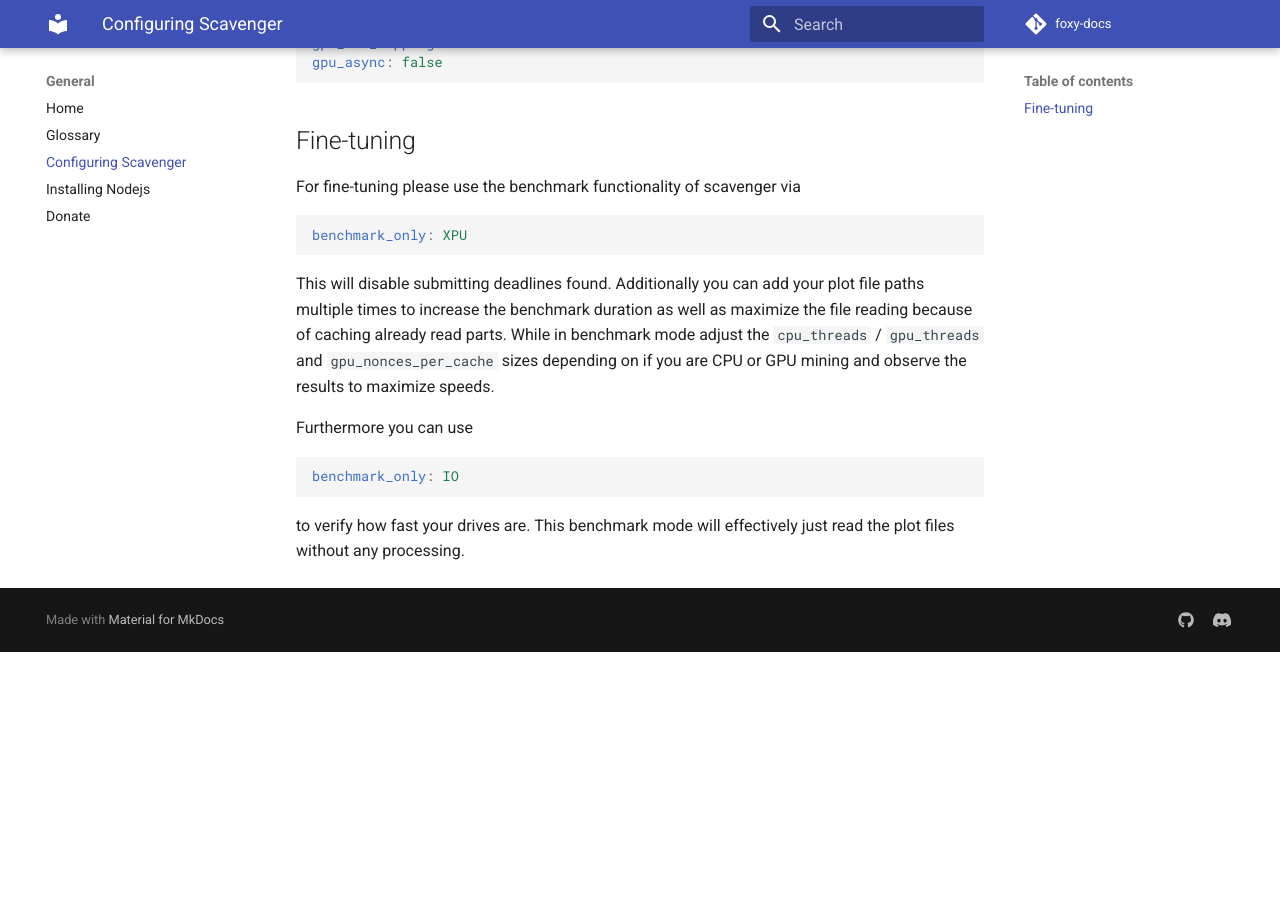
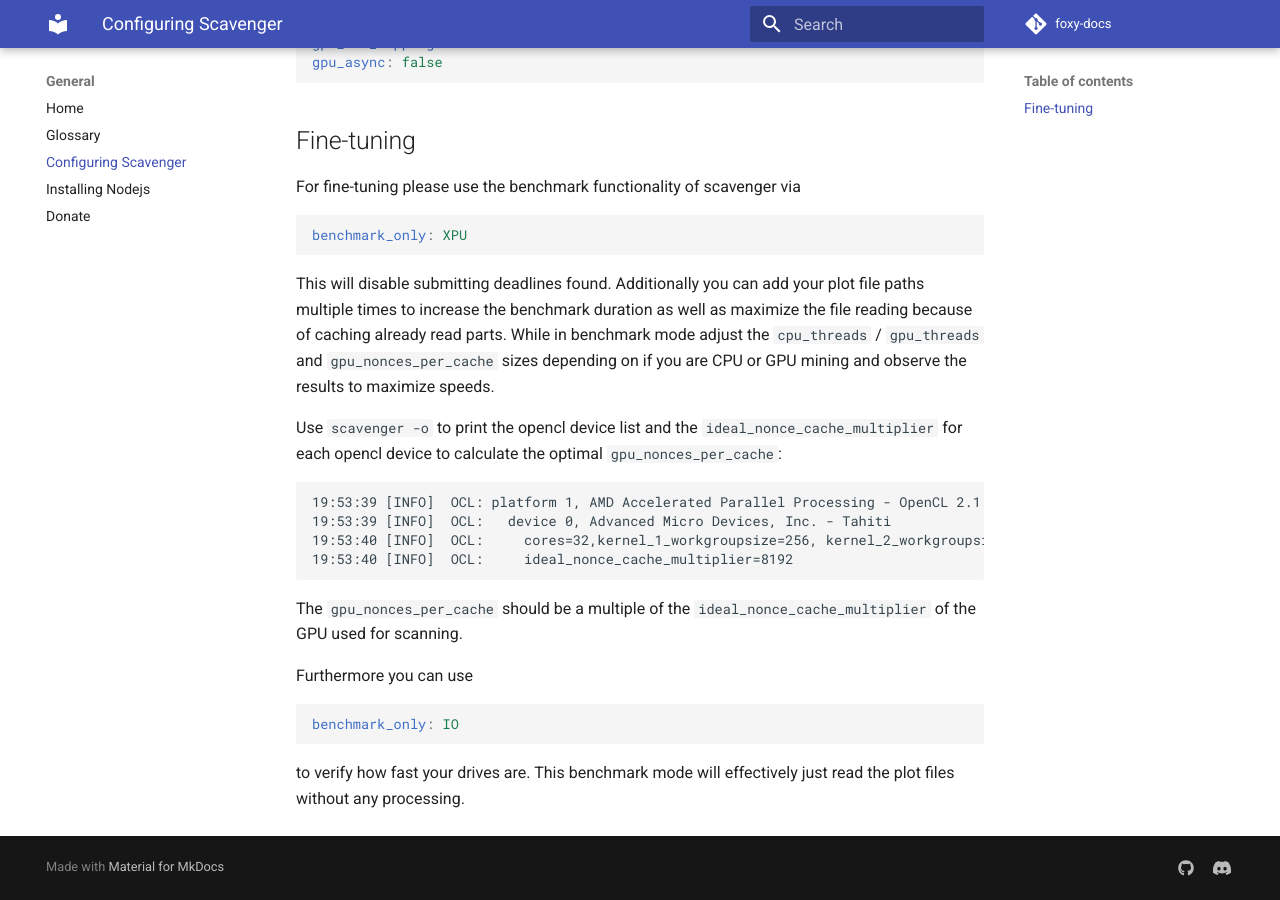
Before and after one commit to foxypool/docs, an MkDocs documentation site: the page built from docs/general/configuring-scavenger.md, in a window 1280 px wide and 900 px high, scrolled down 815 px. Built offline with MkDocs 1.6.1 and Material for MkDocs 9.7.7, drawn with Linux system fonts in a browser that asks for light colours; comment, search, counter and statistics services are not loaded; before the commit the page ends 1467 px from its top, so only the background shows below that.

Commit message:
Update configuring-scavenger.md

````diff
--- a/docs/general/configuring-scavenger.md
+++ b/docs/general/configuring-scavenger.md
@@ -40,6 +40,18 @@ benchmark_only: XPU
 This will disable submitting deadlines found. Additionally you can add your plot file paths multiple times to increase the benchmark duration as well as maximize the file reading because of caching already read parts.
 While in benchmark mode adjust the `cpu_threads` / `gpu_threads` and `gpu_nonces_per_cache` sizes depending on if you are CPU or GPU mining and observe the results to maximize speeds.
 
+
+Use `scavenger -o` to print the opencl device list and the `ideal_nonce_cache_multiplier` for each opencl device to calculate the optimal `gpu_nonces_per_cache`:
+
+```
+19:53:39 [INFO]  OCL: platform 1, AMD Accelerated Parallel Processing - OpenCL 2.1 AMD-APP (2671.3)
+19:53:39 [INFO]  OCL:   device 0, Advanced Micro Devices, Inc. - Tahiti
+19:53:40 [INFO]  OCL:     cores=32,kernel_1_workgroupsize=256, kernel_2_workgroupsize=256
+19:53:40 [INFO]  OCL:     ideal_nonce_cache_multiplier=8192
+```
+
+The `gpu_nonces_per_cache` should be a multiple of the `ideal_nonce_cache_multiplier` of the GPU used for scanning.
+
 Furthermore you can use
 ```yaml
 benchmark_only: IO
````
